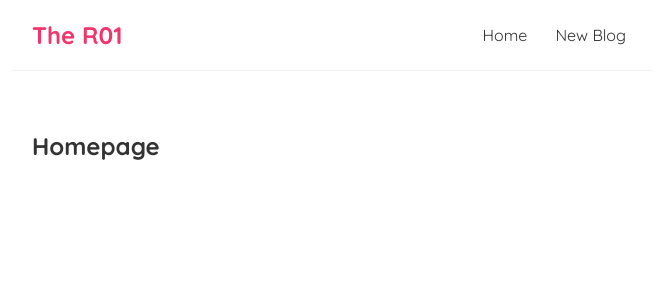
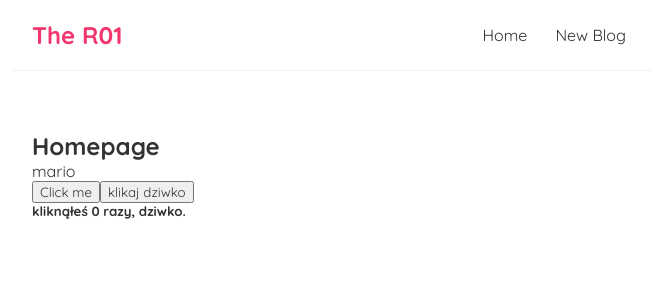
Before and after one commit to x03r4/r01, a React (Create React App) app: page / in a window 1280 px wide. Shown: the top 300 px of the page, without its empty margins (308-964 px from the left). Built offline with nearby package versions, Linux system fonts and the light colour scheme.

Commit message:
basic useState hooks

```diff
--- a/src/Home.js
+++ b/src/Home.js
@@ -1,7 +1,27 @@
+import { useState } from "react"
+
 const Home = () => {
+    const [name, setName] = useState('mario');
+    const handleClick = () => {
+     setName('luigi')
+    }
+
+    let [count, setCount] = useState(0);
+    const counting = () => {
+        setCount(
+            count = count + 1
+            )
+        }
+
     return (
         <div className="home">
             <h2>Homepage</h2>
+            <p>{ name }</p>
+            <button onClick={handleClick}>Click me</button>
+
+            <button onClick={counting}>klikaj dziwko</button>
+            <h5>kliknąłeś { count } razy, dziwko.</h5>
+
         </div>
      );
 }
```
